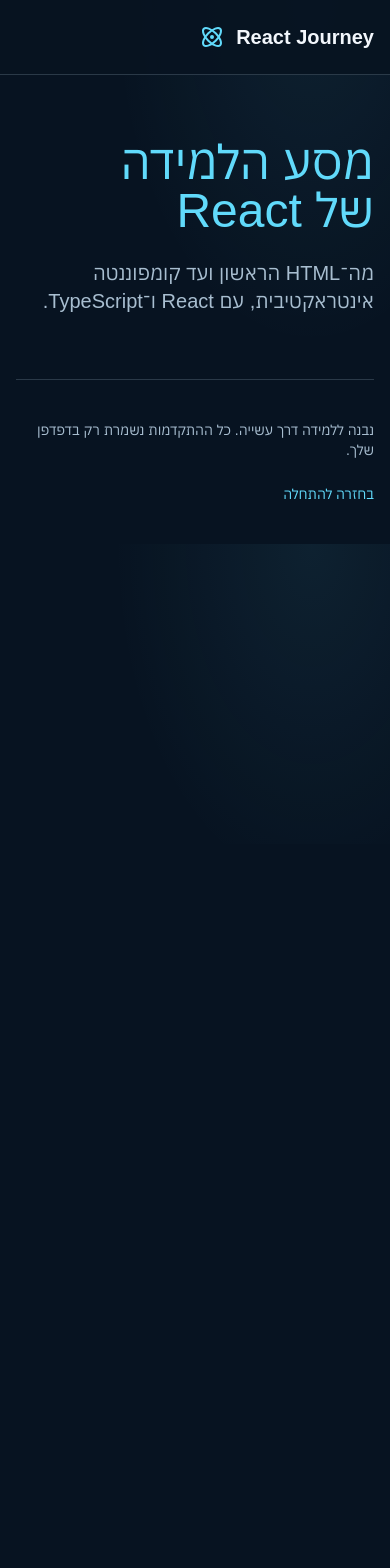
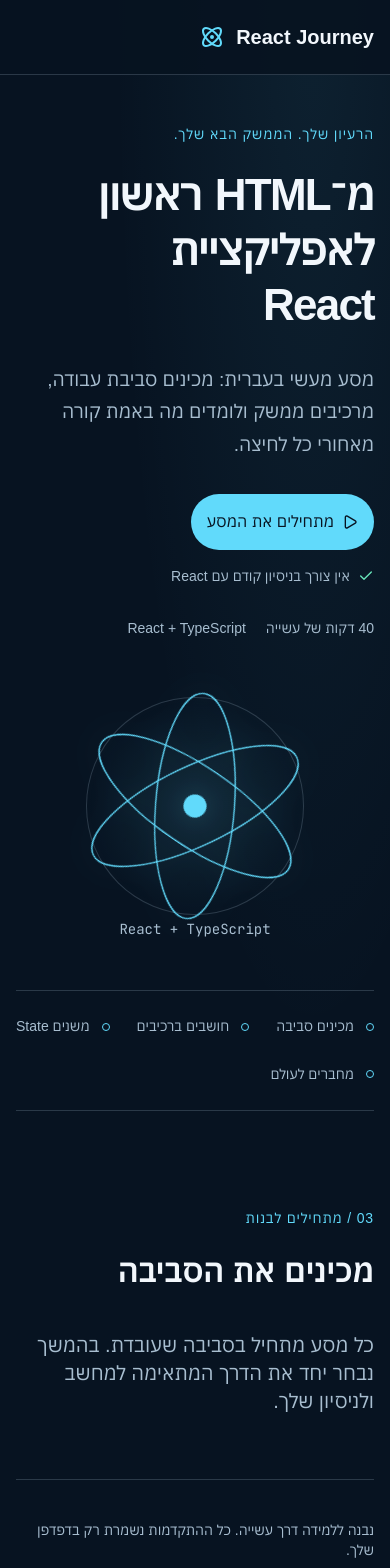
Before and after one commit to Elad-Abutbul/React-Lecture, a React (Vite) app: page / in a window 390 px wide. Shown: the top 1568 px of the page. Before the commit the page ends 844 px from the top, so only its background shows below. Built offline with nearby package versions, Linux system fonts and the light colour scheme.

Commit message:
feat: create responsive React hero with working journey anchor

```diff
--- a/src/app/App.tsx
+++ b/src/app/App.tsx
@@ -1,12 +1,14 @@
-import { APP_CONTENT } from '@/content/app'
 import { AppShell } from '@/components/layout/AppShell'
+import { Hero } from '@/components/layout/Hero'
+import { Section } from '@/components/layout/Section'
+import { HERO } from '@/content/hero'
 export default function App() {
   return (
     <AppShell>
-      <section id="start" className="section page-width">
-        <h1 className="text-5xl text-react">{APP_CONTENT.title}</h1>
-        <p className="mt-6 text-xl text-muted">{APP_CONTENT.description}</p>
-      </section>
+      <Hero />
+      <Section id="journey">
+        <p className="text-xl text-muted">{HERO.setup}</p>
+      </Section>
     </AppShell>
   )
 }
--- /dev/null
+++ b/src/components/layout/Hero.tsx
@@ -0,0 +1,73 @@
+import { Play, Check } from 'lucide-react'
+import { Button } from '@/components/ui/button'
+import { HERO } from '@/content/hero'
+import { SECTIONS } from '@/constants/navigation'
+export function Hero() {
+  return (
+    <section
+      id="start"
+      className="hero page-width"
+      aria-labelledby="hero-title"
+    >
+      <div className="hero-copy">
+        <p className="eyebrow">{HERO.kicker}</p>
+        <h1 id="hero-title">{HERO.title}</h1>
+        <p className="hero-description">{HERO.description}</p>
+        <div className="my-8 flex flex-wrap gap-4">
+          <Button
+            asChild
+            size="lg"
+            className="rounded-full px-8 py-7 text-base"
+          >
+            <a href={`#${SECTIONS[2].id}`}>
+              <Play aria-hidden="true" />
+              {HERO.cta}
+            </a>
+          </Button>
+          <span className="flex items-center gap-2 text-sm text-muted">
+            <Check aria-hidden="true" className="size-4 text-success" />
+            {HERO.note}
+          </span>
+        </div>
+        <div className="flex flex-wrap gap-5 text-sm text-muted">
+          <span>{HERO.time}</span>
+          <span dir="ltr">{HERO.stack}</span>
+        </div>
+      </div>
+      <div className="atom-stage" aria-hidden="true">
+        <div className="atom-halo" />
+        <svg viewBox="0 0 400 400" className="atom">
+          <g fill="none" stroke="currentColor" strokeWidth="2">
+            <ellipse cx="200" cy="200" rx="166" ry="58" />
+            <ellipse
+              cx="200"
+              cy="200"
+              rx="166"
+              ry="58"
+              transform="rotate(60 200 200)"
+            />
+            <ellipse
+              cx="200"
+              cy="200"
+              rx="166"
+              ry="58"
+              transform="rotate(120 200 200)"
+            />
+          </g>
+          <circle cx="200" cy="200" r="17" fill="currentColor" />
+        </svg>
+        <span className="atom-label" dir="ltr">
+          {HERO.stack}
+        </span>
+      </div>
+      <ol className="hero-route">
+        {HERO.steps.map((step) => (
+          <li key={step}>
+            <span className="route-dot" />
+            {step}
+          </li>
+        ))}
+      </ol>
+    </section>
+  )
+}
--- /dev/null
+++ b/src/content/hero.ts
@@ -0,0 +1,13 @@
+export const HERO = {
+  kicker: 'הרעיון שלך. הממשק הבא שלך.',
+  title: 'מ־HTML ראשון לאפליקציית React',
+  description:
+    'מסע מעשי בעברית: מכינים סביבת עבודה, מרכיבים ממשק ולומדים מה באמת קורה מאחורי כל לחיצה.',
+  cta: 'מתחילים את המסע',
+  note: 'אין צורך בניסיון קודם עם React',
+  time: '40 דקות של עשייה',
+  stack: 'React + TypeScript',
+  steps: ['מכינים סביבה', 'חושבים ברכיבים', 'משנים State', 'מחברים לעולם'],
+  setup:
+    'כל מסע מתחיל בסביבה שעובדת. בהמשך נבחר יחד את הדרך המתאימה למחשב ולניסיון שלך.',
+} as const
--- a/src/styles/globals.css
+++ b/src/styles/globals.css
@@ -202,3 +202,106 @@ html {
     transition: none !important;
   }
 }
+@layer components {
+  .hero {
+    position: relative;
+    display: grid;
+    grid-template-columns: 1.2fr 1fr;
+    align-items: center;
+    gap: 2rem;
+    min-height: 80vh;
+    padding-block: 5rem 2rem;
+  }
+  .hero h1 {
+    max-width: 12ch;
+    font-size: clamp(3rem, 5.6vw, 5.75rem);
+    font-weight: 600;
+    letter-spacing: -0.04em;
+  }
+  .hero-description {
+    max-width: 35rem;
+    font-size: 1.2rem;
+    color: var(--color-muted);
+    margin-top: 2rem;
+  }
+  .atom-stage {
+    position: relative;
+    display: grid;
+    place-items: center;
+    aspect-ratio: 1;
+    max-width: 30rem;
+    width: 100%;
+    justify-self: center;
+    color: var(--color-react);
+  }
+  .atom {
+    width: 100%;
+    filter: drop-shadow(
+      0 0 15px color-mix(in srgb, var(--color-react) 25%, transparent)
+    );
+    animation: orbit 60s linear infinite;
+  }
+  .atom-halo {
+    position: absolute;
+    inset: 10%;
+    border-radius: 50%;
+    background: radial-gradient(
+      circle,
+      color-mix(in srgb, var(--color-react) 10%, transparent),
+      transparent 70%
+    );
+    border: 1px solid var(--color-border);
+  }
+  .atom-label {
+    position: absolute;
+    bottom: 0;
+    font-family: var(--font-mono);
+    font-size: 0.875rem;
+    color: var(--color-muted);
+  }
+  .hero-route {
+    grid-column: 1/-1;
+    display: flex;
+    flex-wrap: wrap;
+    justify-content: space-between;
+    gap: 1.5rem;
+    border-block: 1px solid var(--color-border);
+    padding-block: 1.5rem;
+    margin-top: 3rem;
+    color: var(--color-muted);
+    font-size: 0.875rem;
+  }
+  .hero-route li {
+    display: flex;
+    gap: 0.75rem;
+    align-items: center;
+  }
+  .route-dot {
+    display: block;
+    width: 0.5rem;
+    height: 0.5rem;
+    border: 1px solid var(--color-react);
+    border-radius: 50%;
+  }
+}
+@keyframes orbit {
+  to {
+    transform: rotate(360deg);
+  }
+}
+@media (max-width: 768px) {
+  .hero {
+    grid-template-columns: 1fr;
+    padding-top: 3rem;
+  }
+  .atom-stage {
+    max-width: 17rem;
+    grid-row: 2;
+  }
+  .hero h1 {
+    font-size: clamp(2.75rem, 10vw, 4rem);
+  }
+  .hero-route {
+    margin-top: 1rem;
+  }
+}
```
Also changed, not shown: 2 other files (tests, documents, lock files or other folders).
